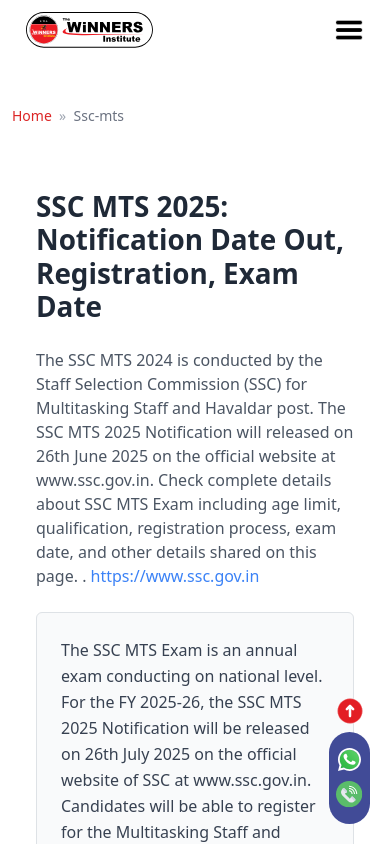
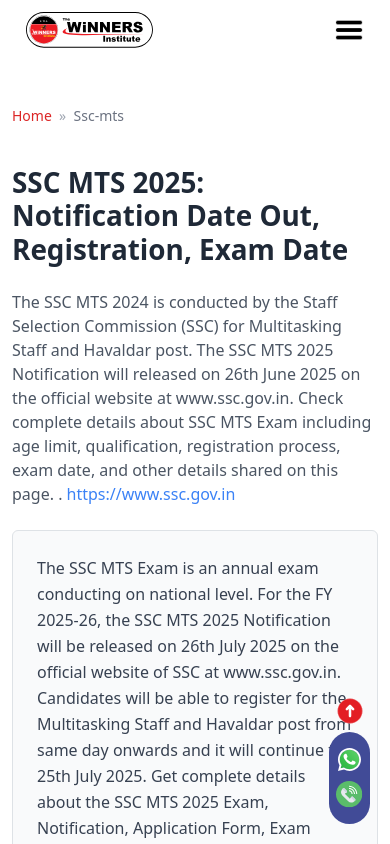
Before and after one commit to manoharmeena123/winners-frontend, a React (Create React App) app: page /ssc-mts in a window 390 px wide. Shown: the top 844 px of the page. Built offline with nearby package versions, Linux system fonts and the light colour scheme.

Commit message:
card section done

```diff
--- a/src/pages/ExamCenter.jsx
+++ b/src/pages/ExamCenter.jsx
@@ -57,7 +57,7 @@ function ExamCenter() {
         title="SSC - The WiNNERS Institute"
         canonicalLink="/ssc-cgl"
       />
-   <div className="container mx-auto max-w-[1166px] mx-auto lg:px-6 sm:px-0 py-4 mt-[82px] relative">
+      <div className="container mx-auto max-w-[1166px] mx-auto lg:px-6 sm:px-0 py-4 mt-[82px] relative">
         {/* Breadcrumbs */}
         <nav className="text-sm mb-4" aria-label="Breadcrumb">
           <ol className="list-none p-0 inline-flex">
--- a/src/pages/sub-pages/SSCCGL.jsx
+++ b/src/pages/sub-pages/SSCCGL.jsx
@@ -21,7 +21,7 @@ const SSCCGL = () => {
         title="SSC CGL - The WiNNERS Institute"
         canonicalLink="/ssc-cgl"
       />
-      <div className="container mx-auto max-w-[1166px] mx-auto lg:px-6 sm:px-0 py-4 mt-[82px] relative">
+     <div className="container mx-auto max-w-[1166px] mx-auto lg:px-6 sm:px-0 py-4 mt-[82px] relative">
         {/* Breadcrumbs */}
         <nav className="text-sm mb-4" aria-label="Breadcrumb">
           <ol className="list-none p-0 inline-flex">
@@ -42,7 +42,7 @@ const SSCCGL = () => {
           {/* Main Column */}
           <div className="md:col-span-9">
             {/* First Section: SSC CGL Intro */}
-            <div className="bg-white  rounded-md p-6 mb-6">
+            <div className="bg-white  rounded-md lg:p-6 mb-6">
               <h1 className="text-3xl font-bold text-gray-800 mb-4">{title}</h1>
               <p className="text-gray-600 mb-4">
                 {intro}{" "}
--- a/src/pages/sub-pages/SSCCHSL.jsx
+++ b/src/pages/sub-pages/SSCCHSL.jsx
@@ -41,7 +41,7 @@ const SSCCHSL = () => {
           {/* Main Column */}
           <div className="md:col-span-9 ">
             {/* First Section: SSC CHSL Intro */}
-            <div className="bg-white  rounded-md p-6 mb-6">
+            <div className="bg-white  rounded-md lg:p-6 mb-6">
               <h1 className="text-3xl font-bold text-gray-800 mb-4">{title}</h1>
               <p className="text-gray-600 mb-4">
                 {intro}{" "}
--- a/src/pages/sub-pages/SSCMTS.jsx
+++ b/src/pages/sub-pages/SSCMTS.jsx
@@ -49,7 +49,7 @@ const SSCMTS = () => {
           {/* Main Column */}
           <div className="md:col-span-9 ">
             {/* First Section: SSC CPO Intro */}
-            <div className="bg-white  rounded-md p-6 mb-6">
+            <div className="bg-white  rounded-md lg:p-6 mb-6">
               <h1 className="xl:text-3xl lg:text-2xl sm:text-xl  font-bold text-gray-800 mb-4">
                 {title}
               </h1>
```
